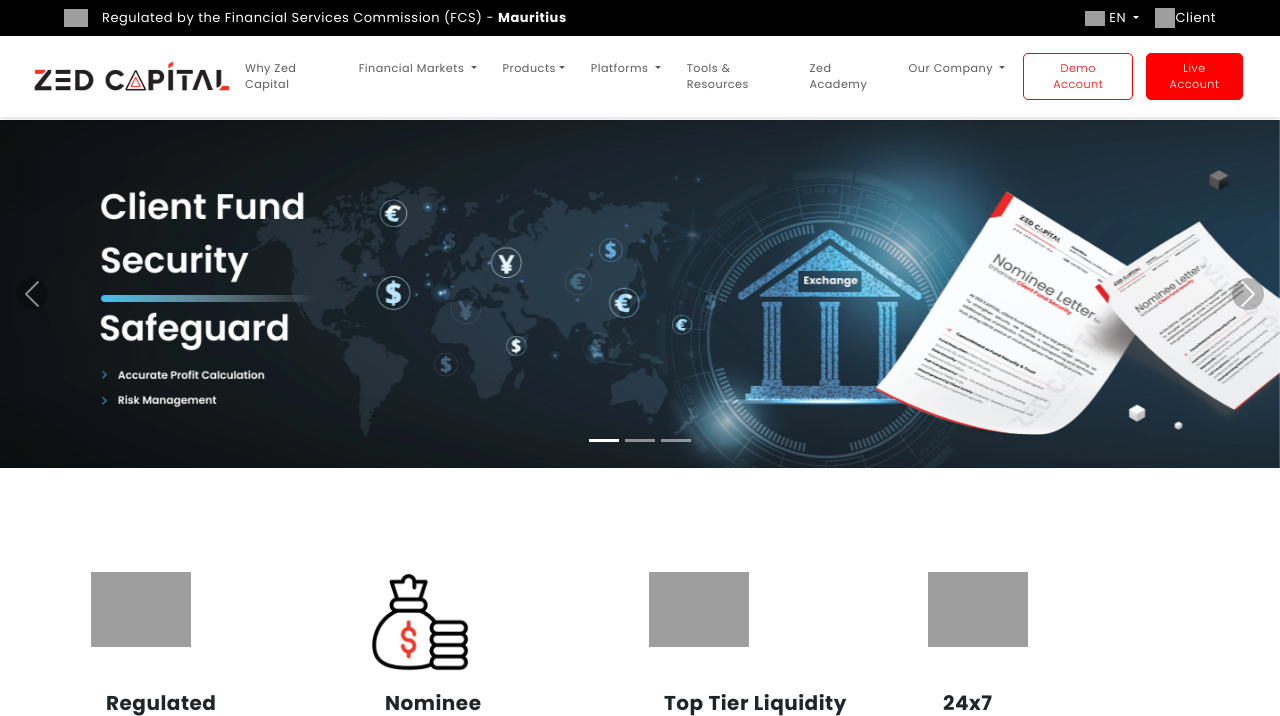
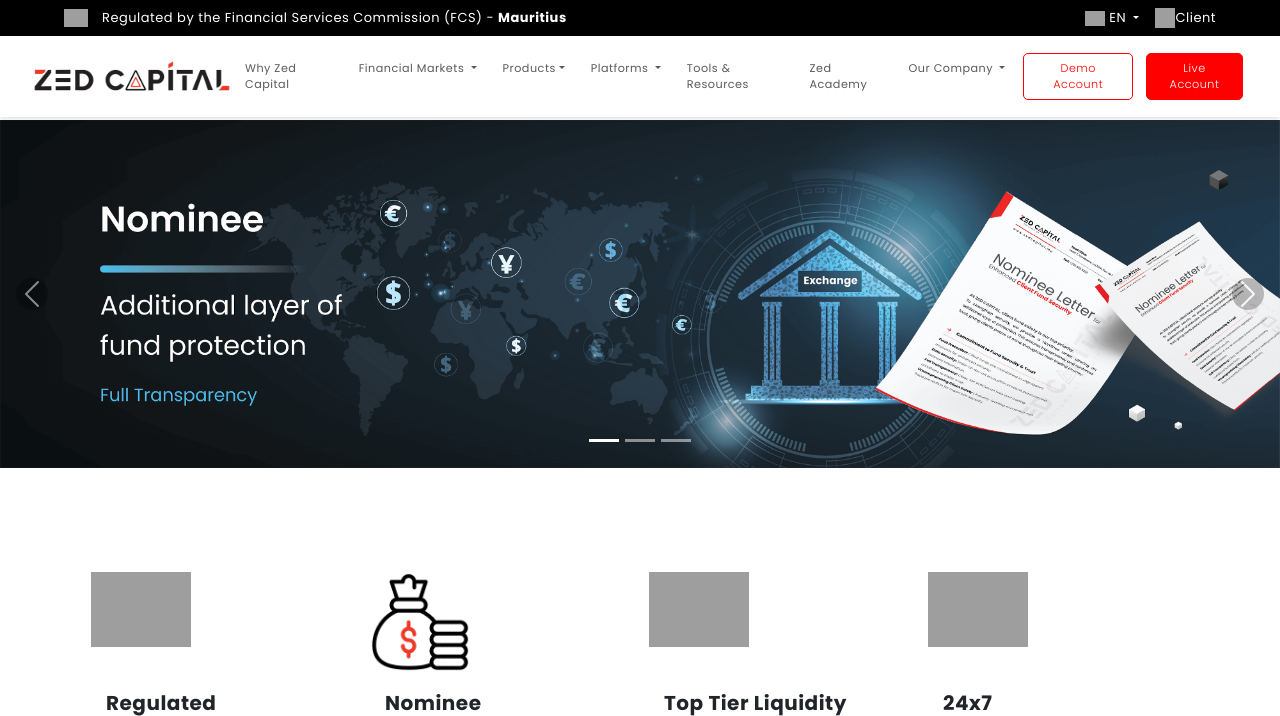
Before and after one commit to GKDevotion/zedcapital-core, a PHP site: page / in a window 1280 px wide. Shown: the top 716 px of the page. Run offline with PHP 8.4, Linux system fonts and the light colour scheme; some libraries are stand-ins or nearby versions; grey boxes are pictures that could not be loaded.

Commit message:
update home banner

```diff
--- a/index.php
+++ b/index.php
@@ -26,15 +26,15 @@ include_once('elements/header.php');
     </div>
     <div class="carousel-inner">
         <div class="carousel-item active">
-            <img src="<?php echo getBaseUrl(); ?>/assets/images/slider/Zed-Capital-1.webp?v=<?php echo $version;?>" class="d-block w-100" alt="Zedcapital">
+            <img src="<?php echo getBaseUrl(); ?>/assets/images/slider/image-6.png?v=<?php echo $version;?>" class="d-block w-100" alt="Zedcapital">
         </div>
 
         <div class="carousel-item">
-            <img src="<?php echo getBaseUrl(); ?>/assets/images/slider/Zed-Capital-2.webp?v=<?php echo $version;?>" class="d-block w-100" alt="Zedcapital">
+            <img src="<?php echo getBaseUrl(); ?>/assets/images/slider/image-5.png?v=<?php echo $version;?>" class="d-block w-100" alt="Zedcapital">
         </div>
 
         <div class="carousel-item">
-            <img src="<?php echo getBaseUrl(); ?>/assets/images/slider/Zed-Capital-3.webp?v=<?php echo $version;?>" class="d-block w-100" alt="Zedcapital">
+            <img src="<?php echo getBaseUrl(); ?>/assets/images/slider/image-4.png?v=<?php echo $version;?>" class="d-block w-100" alt="Zedcapital">
         </div>
     </div>
     <button class="carousel-control-prev" type="button" data-bs-target="#carouselExampleIndicators" data-bs-slide="prev">
```
Also changed, not shown: assets/images/slider/image-4.png (added), assets/images/slider/image-5.png (added), assets/images/slider/image-6.png (added).
